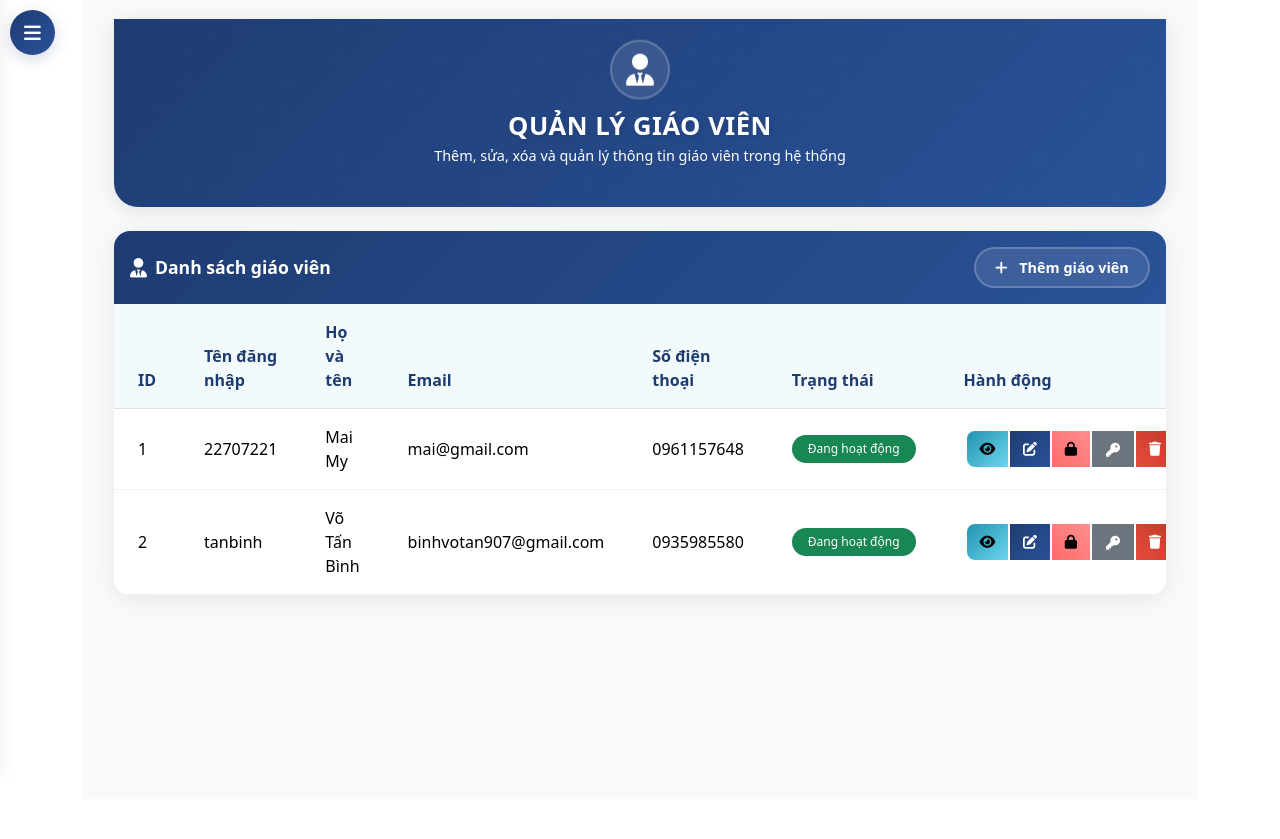
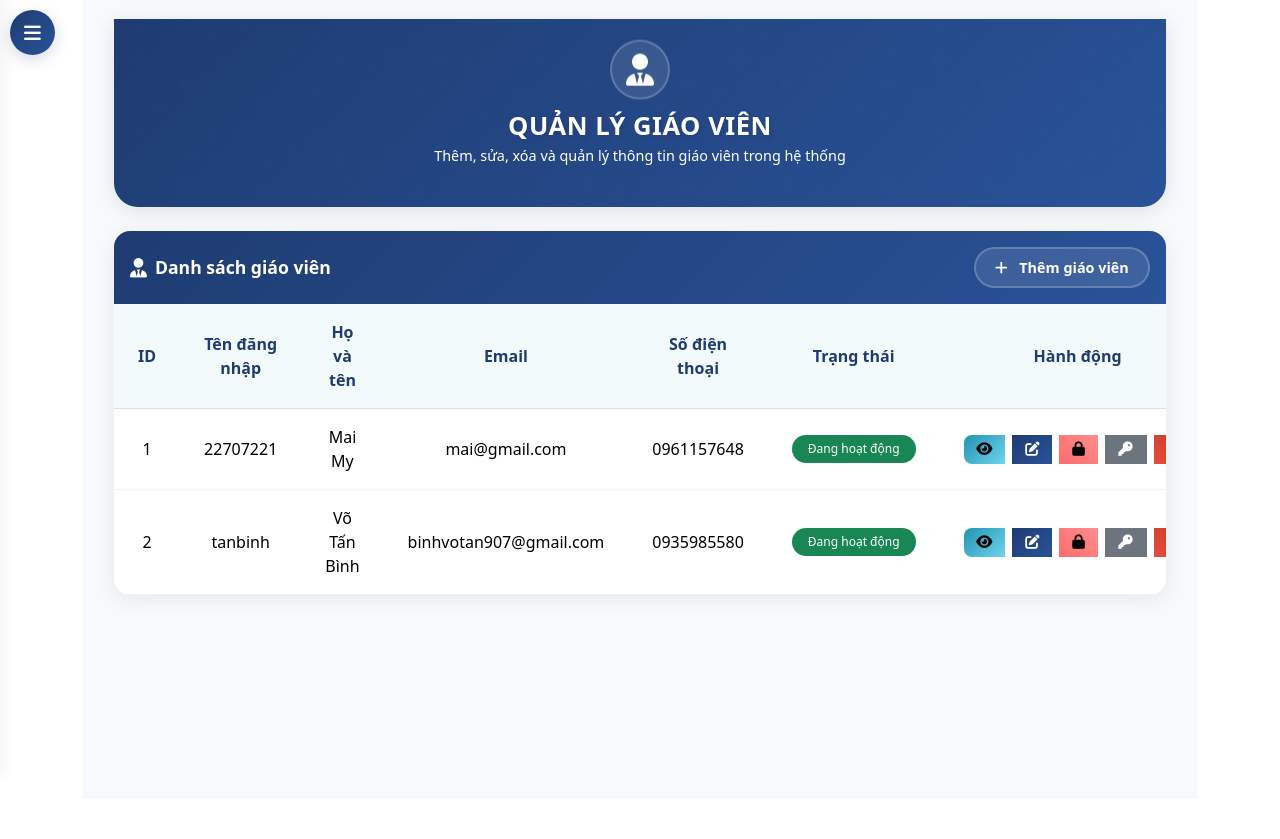
Before and after one commit to MaiThiDieuMy/ADP, a Django app: page /dashboard/teachers/ in a window 1280 px wide. Shown: the part 25-864 px from the top of the page. Run offline with Django 4.2, Linux system fonts and the light colour scheme; a user stored in the database is signed in; data comes from the database, SQL or seed files in the repository.

Commit message:
Chỉnh sửa lại layout trang .\templates\core\admin\teacher_detail.html và .\templates\core\admin\teacher_list.html

```diff
--- a/templates/core/admin/teacher_list.html
+++ b/templates/core/admin/teacher_list.html
@@ -296,23 +296,34 @@
         font-weight: 600;
         padding: 1rem 1.5rem;
         background: rgba(33, 147, 176, 0.05);
+        text-align: center;
+        vertical-align: middle;
     }
 
     .table td {
         padding: 1rem 1.5rem;
         vertical-align: middle;
         border-color: rgba(0,0,0,0.05);
+        text-align: center;
+    }
+
+    .btn-group {
+        display: flex;
+        justify-content: center;
+        gap: 0.5rem;
     }
 
     .btn-group .btn {
         padding: 0.4rem 0.8rem;
         border-radius: 0.5rem;
-        margin: 0 0.2rem;
         transition: all 0.3s ease;
+        display: inline-flex;
+        align-items: center;
+        justify-content: center;
     }
 
-    .btn-group .btn:hover {
-        transform: translateY(-2px);
+    .btn-group .btn i {
+        font-size: 0.9rem;
     }
 
     .btn-info { background: var(--secondary-gradient); border: none; }
@@ -324,6 +335,7 @@
         padding: 0.5rem 1rem;
         border-radius: 2rem;
         font-weight: 500;
+        display: inline-block;
     }
 
     @keyframes float {
@@ -482,23 +494,23 @@
                                 </td>
                                 <td>
                                     <div class="btn-group">
-                                        <a href="{% url 'teacher_detail' teacher.id %}" class="btn btn-info btn-sm">
+                                        <a href="{% url 'teacher_detail' teacher.id %}" class="btn btn-info btn-sm" title="Xem chi tiết">
                                             <i class="fas fa-eye"></i>
                                         </a>
-                                        <a href="{% url 'update_teacher' teacher.id %}" class="btn btn-primary btn-sm">
+                                        <a href="{% url 'update_teacher' teacher.id %}" class="btn btn-primary btn-sm" title="Chỉnh sửa">
                                             <i class="fas fa-edit"></i>
                                         </a>
-                                        <a href="{% url 'teacher_toggle_status' teacher.id %}" class="btn btn-warning btn-sm">
+                                        <a href="{% url 'teacher_toggle_status' teacher.id %}" class="btn btn-warning btn-sm" title="{% if teacher.is_active %}Khóa tài khoản{% else %}Mở khóa tài khoản{% endif %}">
                                             {% if teacher.is_active %}
                                             <i class="fas fa-lock"></i>
                                             {% else %}
                                             <i class="fas fa-lock-open"></i>
                                             {% endif %}
                                         </a>
-                                        <a href="{% url 'teacher_reset_password' teacher.id %}" class="btn btn-secondary btn-sm">
+                                        <a href="{% url 'teacher_reset_password' teacher.id %}" class="btn btn-secondary btn-sm" title="Đặt lại mật khẩu">
                                             <i class="fas fa-key"></i>
                                         </a>
-                                        <a href="{% url 'teacher_delete' teacher.id %}" class="btn btn-danger btn-sm" onclick="return confirm('Bạn có chắc chắn muốn xóa giáo viên này không?');">
+                                        <a href="{% url 'teacher_delete' teacher.id %}" class="btn btn-danger btn-sm" title="Xóa" onclick="return confirm('Bạn có chắc chắn muốn xóa giáo viên này không?');">
                                             <i class="fas fa-trash"></i>
                                         </a>
                                     </div>
@@ -509,7 +521,7 @@
                     </table>
                 </div>
                 {% else %}
-                <div class="alert alert-info">
+                <div class="alert alert-info text-center">
                     <i class="fas fa-info-circle me-2"></i> Chưa có giáo viên nào trong hệ thống.
                 </div>
                 {% endif %}
```
Also changed, not shown: templates/core/admin/teacher_detail.html (+24 -6 lines).
